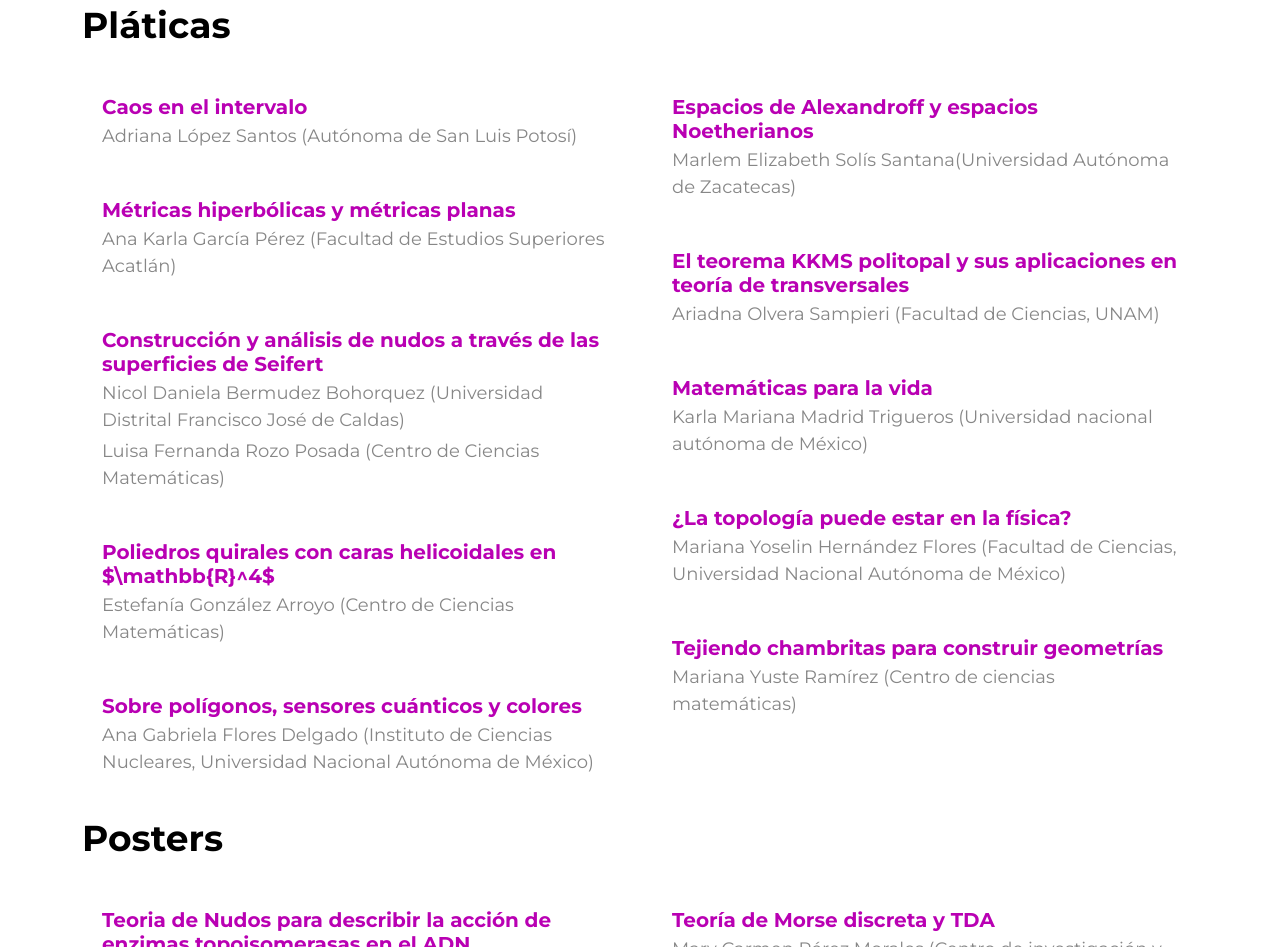
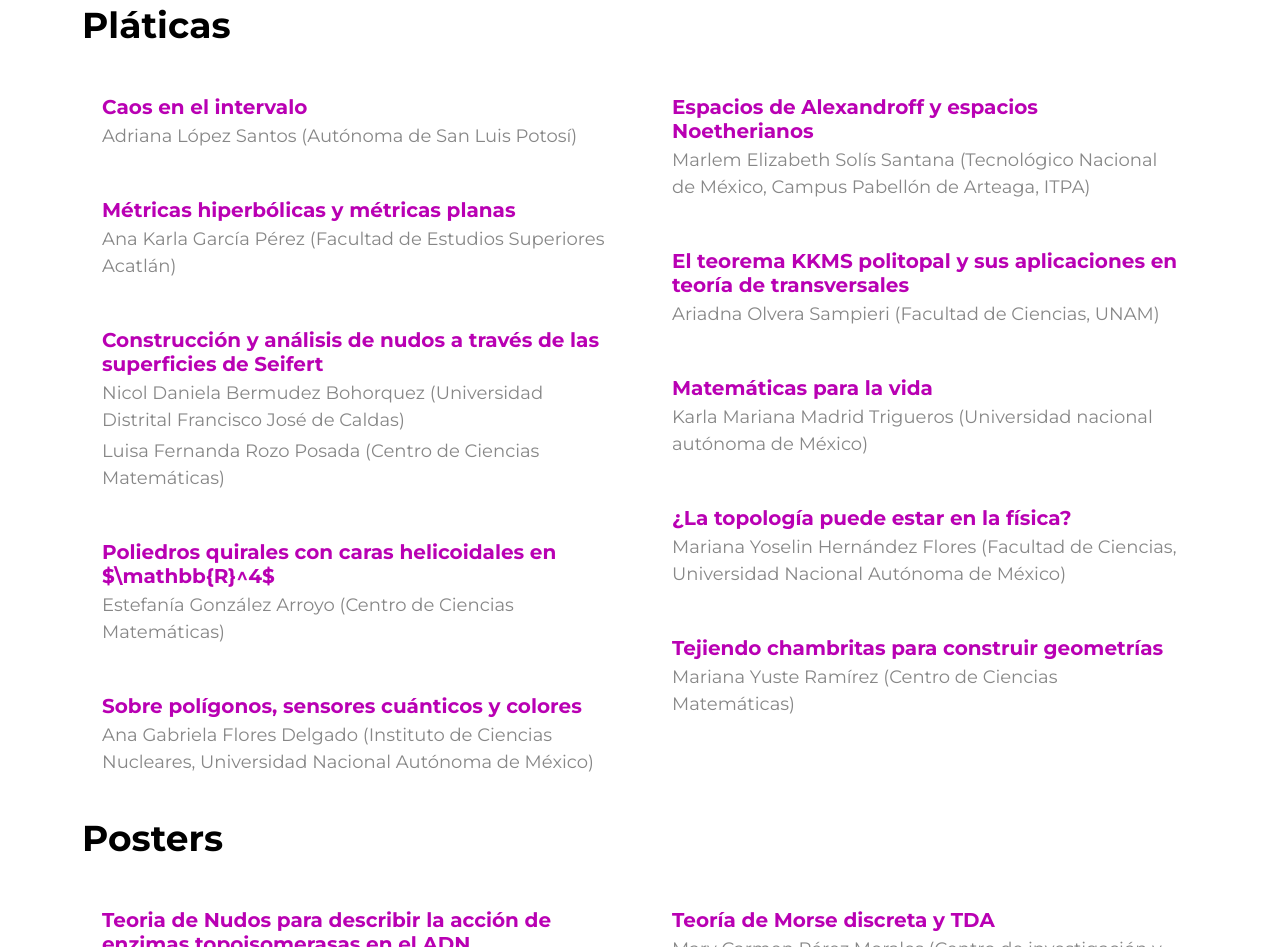
Before and after one commit to miguel-mx/encuentro-mujeres-topogeo-2025, a plain HTML site: page index.html in a window 1280 px wide. Shown: the part 2840-3787 px from the top of the page. Drawn offline with nearby package versions, Linux system fonts and the light colour scheme.

Commit message:
Adscripción Marlene

```diff
--- a/index.html
+++ b/index.html
@@ -246,7 +246,7 @@
                 <div class="d-flex align-items-center curso" data-bs-toggle="modal" data-bs-target="#espacios-de-alexandroff-y-espacios-noetherianos-modal">
                     <div class="talk">
                         <div class="title">Espacios de Alexandroff y espacios Noetherianos</div>
-                        <div class="professor">Marlem Elizabeth Solís Santana(Universidad Autónoma de Zacatecas)</div>
+                        <div class="professor">Marlem Elizabeth Solís Santana (Tecnológico Nacional de México, Campus Pabellón de Arteaga, ITPA)</div>
                     </div>
                 </div>
                 <div class="d-flex align-items-center curso" data-bs-toggle="modal" data-bs-target="#el-teorema-kkms-politopal-y-sus-aplicaciones-en-teoria-de-transversales-modal">
@@ -270,7 +270,7 @@
                 <div class="d-flex align-items-center curso" data-bs-toggle="modal" data-bs-target="#tejiendo-chambritas-para-construir-geometrias-modal">
                     <div class="talk">
                         <div class="title">Tejiendo chambritas para construir geometrías</div>
-                        <div class="professor">Mariana Yuste Ramírez (Centro de ciencias matemáticas)</div>
+                        <div class="professor">Mariana Yuste Ramírez (Centro de Ciencias Matemáticas)</div>
                     </div>
                 </div>
             </div>
```
